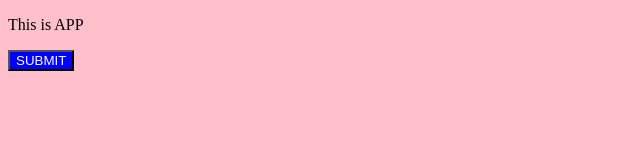
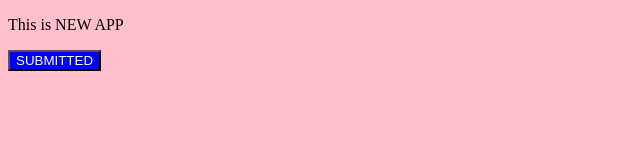
Before and after one commit to nt-squared/git-demo, a plain HTML site: page index.html in a window 1280 px wide. Shown: the whole page, without its empty margins (0-640 px from the left). Drawn offline with Linux system fonts and the light colour scheme.

Commit message:
Update index.html

```diff
--- a/index.html
+++ b/index.html
@@ -11,8 +11,8 @@
 </head>
 
 <body>
-    <p>This is APP</p>
-    <button>SUBMIT</button>
+    <p>This is NEW APP</p>
+    <button>SUBMITTED</button>
 </body>
 
 </html>
```
